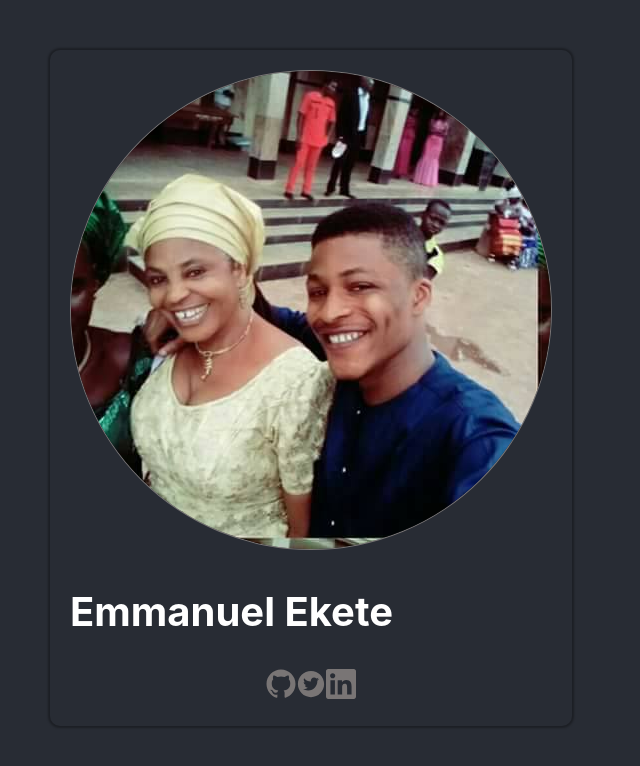
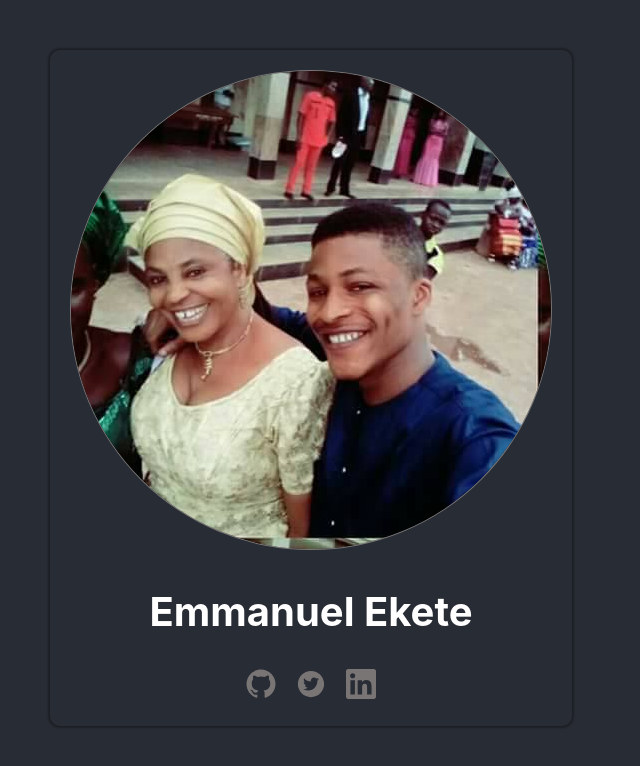
Before and after one commit to ceasar28/profile, a React (Create React App) app: page / in a window 1280 px wide. Shown: the top 766 px of the page, without its empty margins (0-640 px from the left). Built offline with nearby package versions, Linux system fonts and the light colour scheme.

Commit message:
added icons

```diff
--- a/src/App.css
+++ b/src/App.css
@@ -3,6 +3,7 @@
   background-color: #282c34;
   min-height: 100vh;
   padding: 50px 50px;
+  display: flex;
 }
 
 .App-logo {
--- a/src/App.js
+++ b/src/App.js
@@ -4,7 +4,10 @@ import Leftside from "./Components/Leftcomponent/Leftside";
 function App() {
   return (
     <div className="App">
-      <Leftside />
+      <div className="leftside">
+        <Leftside />
+      </div>
+      <div className="rightside"></div>
     </div>
   );
 }
--- a/src/Components/Leftcomponent/Leftside.css
+++ b/src/Components/Leftcomponent/Leftside.css
@@ -4,6 +4,7 @@
   border-radius: 10px;
   box-shadow: 0 0 2px 2px rgba(0, 0, 0, 0.3);
   color: white;
+  text-align: center;
 }
 
 .left img {
@@ -22,4 +23,5 @@
 .Icon {
   color: rgb(121, 117, 117);
   font-size: 30px;
+  padding: 10px;
 }
```
Also changed, not shown: src/Components/Rightcomponents/Overview.css (added), src/Components/Rightcomponents/Overview.js (added), src/Components/Rightcomponents/Rightnav.css (added), src/Components/Rightcomponents/Rightnav.js (added), src/Components/Rightcomponents/Wrapper.css (added), src/Components/Rightcomponents/Wrapper.js (added).
